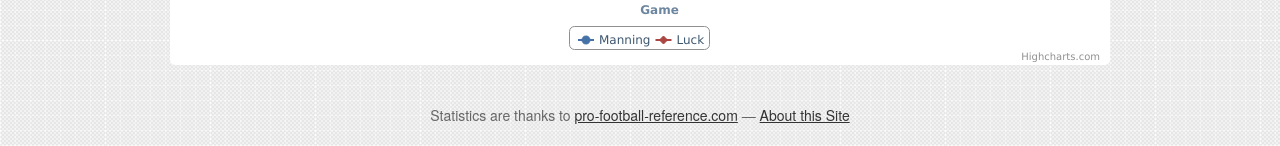
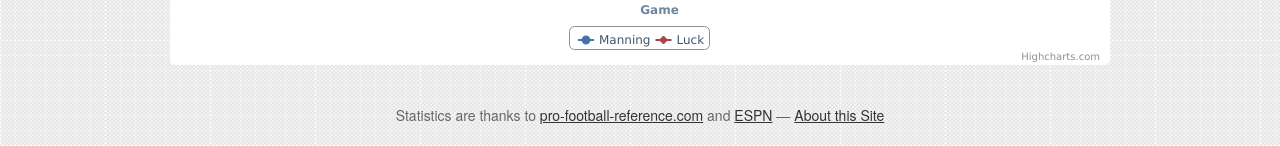
Before and after one commit to mileszs/manningversusluck.com, a Jekyll site: the page index.html, which Jekyll copies as it is, in a window 1280 px wide. Shown: the part 1745-1891 px from the top of the page. Built offline with Jekyll 4.4.1, drawn with Linux system fonts in a browser that asks for light colours; nearby versions of some CDN libraries; Markdown is read by kramdown in place of the engine named in the settings.

Commit message:
Add reference for Luck's stats

```diff
--- a/index.html
+++ b/index.html
@@ -37,7 +37,7 @@
       </div>
       <footer>
         <p>Statistics are thanks
-        to <a href="http://www.pro-football-reference.com/players/M/MannPe00/gamelog//">pro-football-reference.com</a>
+          to <a href="http://www.pro-football-reference.com/players/M/MannPe00/gamelog//">pro-football-reference.com</a> and <a href="http://espn.go.com/nfl/player/gamelog/_/id/14874/andrew-luck">ESPN</a>
         &mdash; <a href="about.html">About this Site</a></p>
       </footer>
     </div>
```
